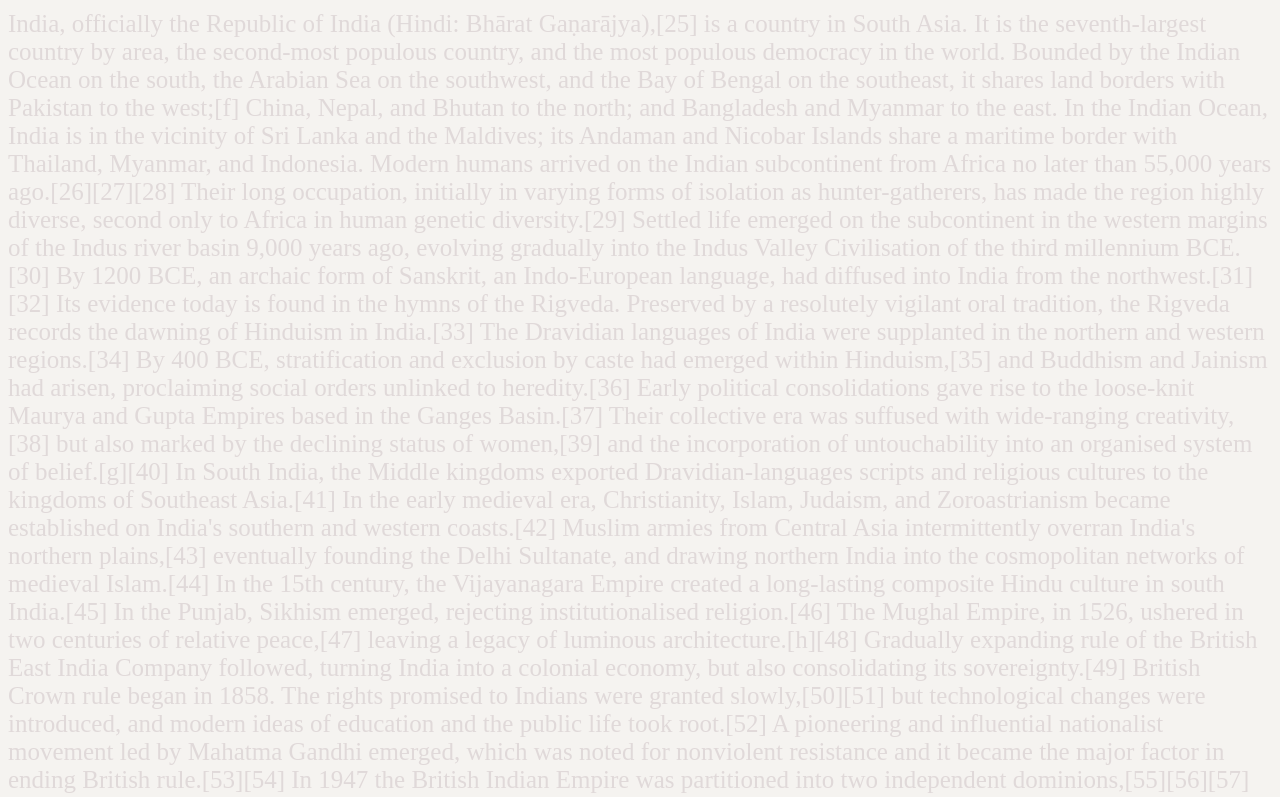
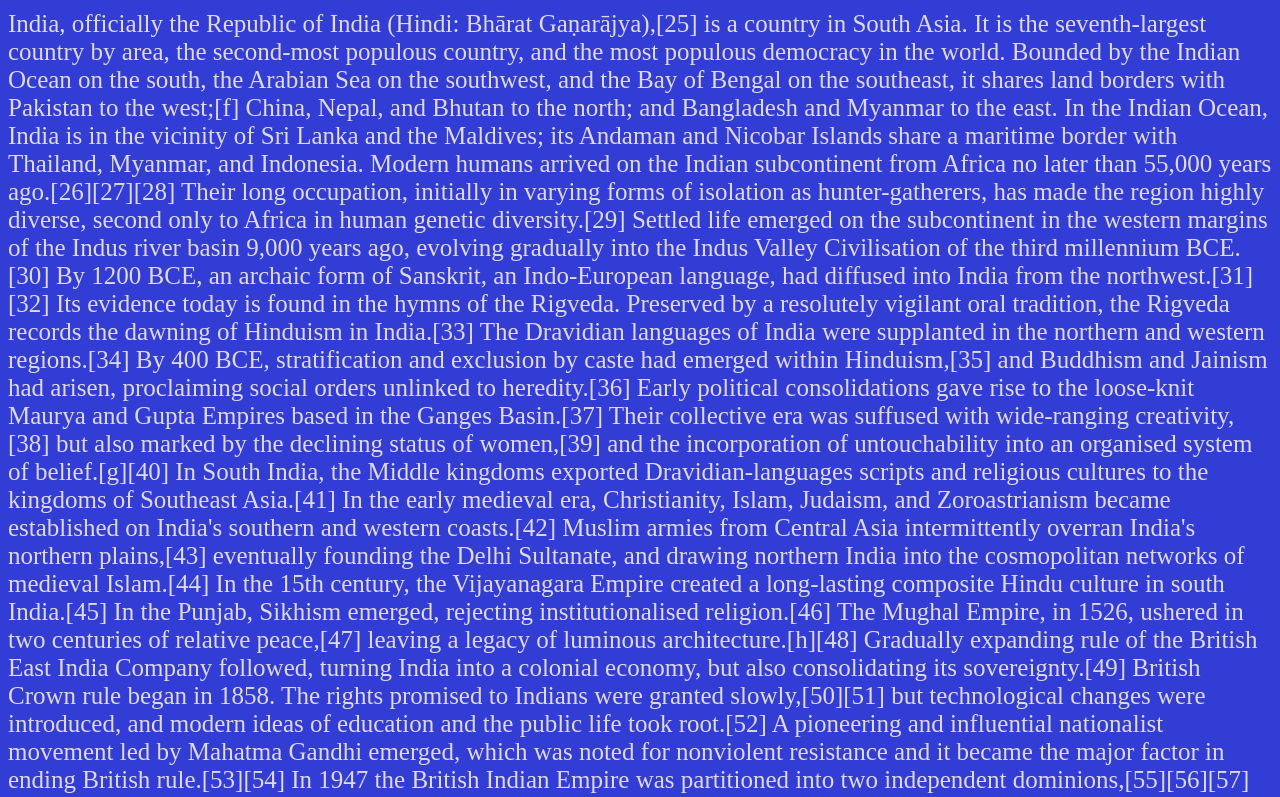
Before and after one commit to Harshita-Dengri/India-best, a plain HTML site: page index.html in a window 1280 px wide. Shown: the part 73-870 px from the top of the page. Drawn offline with Linux system fonts and the light colour scheme.

Commit message:
Update index.html

```diff
--- a/index.html
+++ b/index.html
@@ -23,7 +23,7 @@ p {
 
 
 </head>
-<body style="background-color: rgb(245, 243, 240);(152, 188, 235)"></body>
+<body style="background-color: rgb(50, 61, 214);(152, 188, 235)"></body>
 <h1>India</h1>
 
 <p>India,                officially the Republic of India (Hindi: Bhārat Gaṇarājya),[25] is a country in South Asia. It is the seventh-largest country by area, the second-most populous country, and the most populous democracy in the world. Bounded by the Indian Ocean on the south, the Arabian Sea on the southwest, and the Bay of Bengal on the southeast, it shares land borders with Pakistan to the west;[f] China, Nepal, and Bhutan to the north; and Bangladesh and Myanmar to the east. In the Indian Ocean, India is in the vicinity of Sri Lanka and the Maldives; its Andaman and Nicobar Islands share a maritime border with Thailand, Myanmar, and Indonesia.
```
